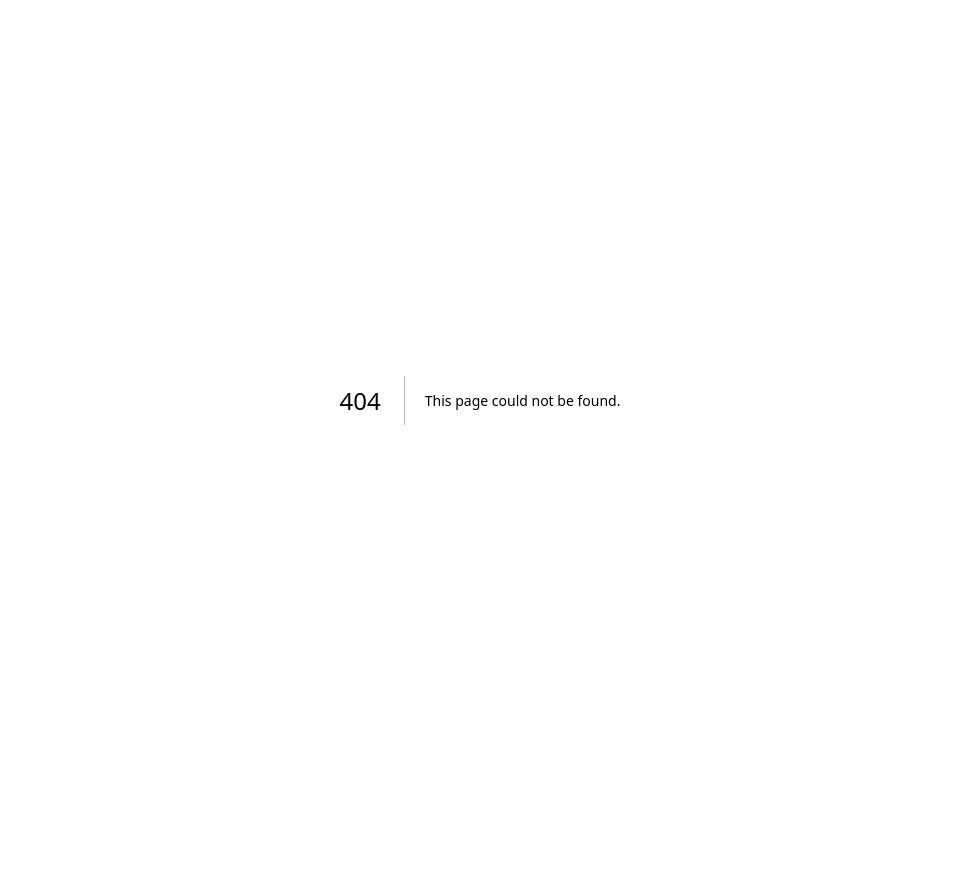
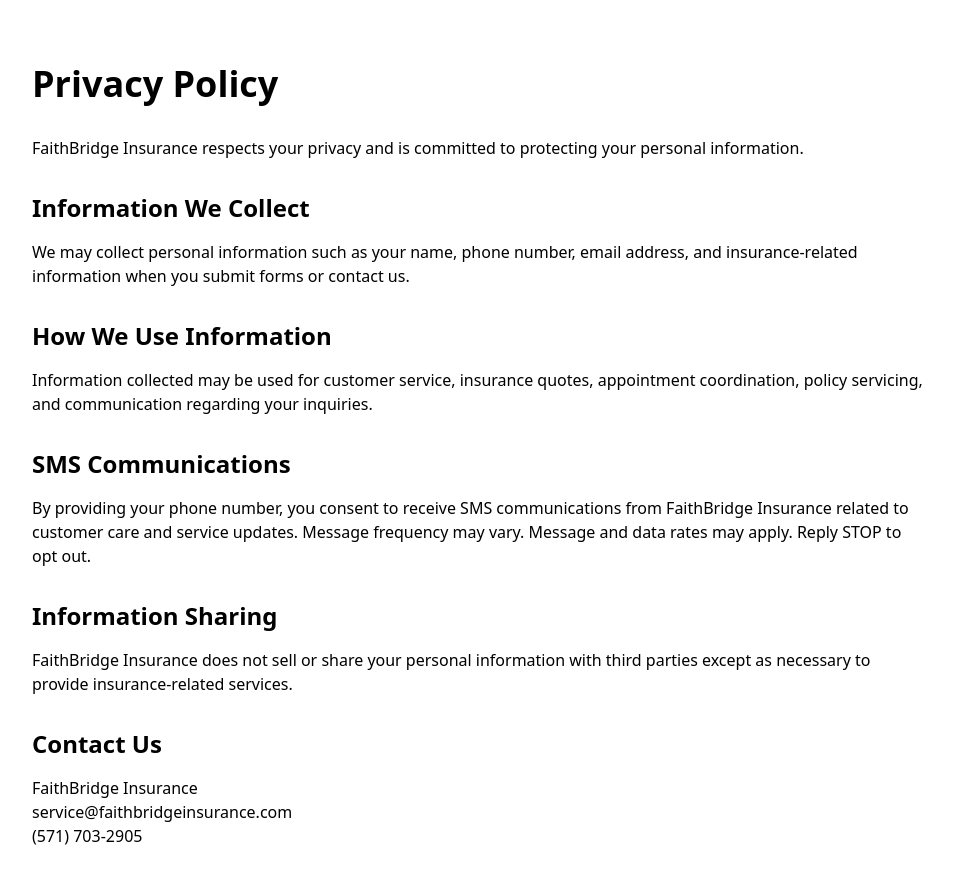
Before and after one commit to FaithbridgeIG/faithbridge-site, a Next.js app: page /privacy-policy in a window 1280 px wide. Before the commit this address had no page. Shown: the top 884 px of the page, without its empty margins (160-1113 px from the left). Before the commit the page ends 800 px from the top, so only its background shows below. Built offline with nearby package versions, Linux system fonts and the light colour scheme.

Commit message:
Create page.tsx

```diff
--- /dev/null
+++ b/app/privacy-policy/page.tsx
@@ -0,0 +1,46 @@
+export default function PrivacyPolicy() {
+  return (
+    <main className="min-h-screen bg-white text-black px-6 py-16">
+      <div className="max-w-4xl mx-auto">
+        <h1 className="text-4xl font-bold mb-8">Privacy Policy</h1>
+
+        <p className="mb-6">
+          FaithBridge Insurance respects your privacy and is committed to protecting your personal information.
+        </p>
+
+        <h2 className="text-2xl font-semibold mt-8 mb-4">Information We Collect</h2>
+        <p className="mb-6">
+          We may collect personal information such as your name, phone number, email address,
+          and insurance-related information when you submit forms or contact us.
+        </p>
+
+        <h2 className="text-2xl font-semibold mt-8 mb-4">How We Use Information</h2>
+        <p className="mb-6">
+          Information collected may be used for customer service, insurance quotes,
+          appointment coordination, policy servicing, and communication regarding your inquiries.
+        </p>
+
+        <h2 className="text-2xl font-semibold mt-8 mb-4">SMS Communications</h2>
+        <p className="mb-6">
+          By providing your phone number, you consent to receive SMS communications from
+          FaithBridge Insurance related to customer care and service updates.
+          Message frequency may vary. Message and data rates may apply.
+          Reply STOP to opt out.
+        </p>
+
+        <h2 className="text-2xl font-semibold mt-8 mb-4">Information Sharing</h2>
+        <p className="mb-6">
+          FaithBridge Insurance does not sell or share your personal information with third parties
+          except as necessary to provide insurance-related services.
+        </p>
+
+        <h2 className="text-2xl font-semibold mt-8 mb-4">Contact Us</h2>
+        <p>
+          FaithBridge Insurance<br />
+          service@faithbridgeinsurance.com<br />
+          (571) 703-2905
+        </p>
+      </div>
+    </main>
+  );
+}
```
